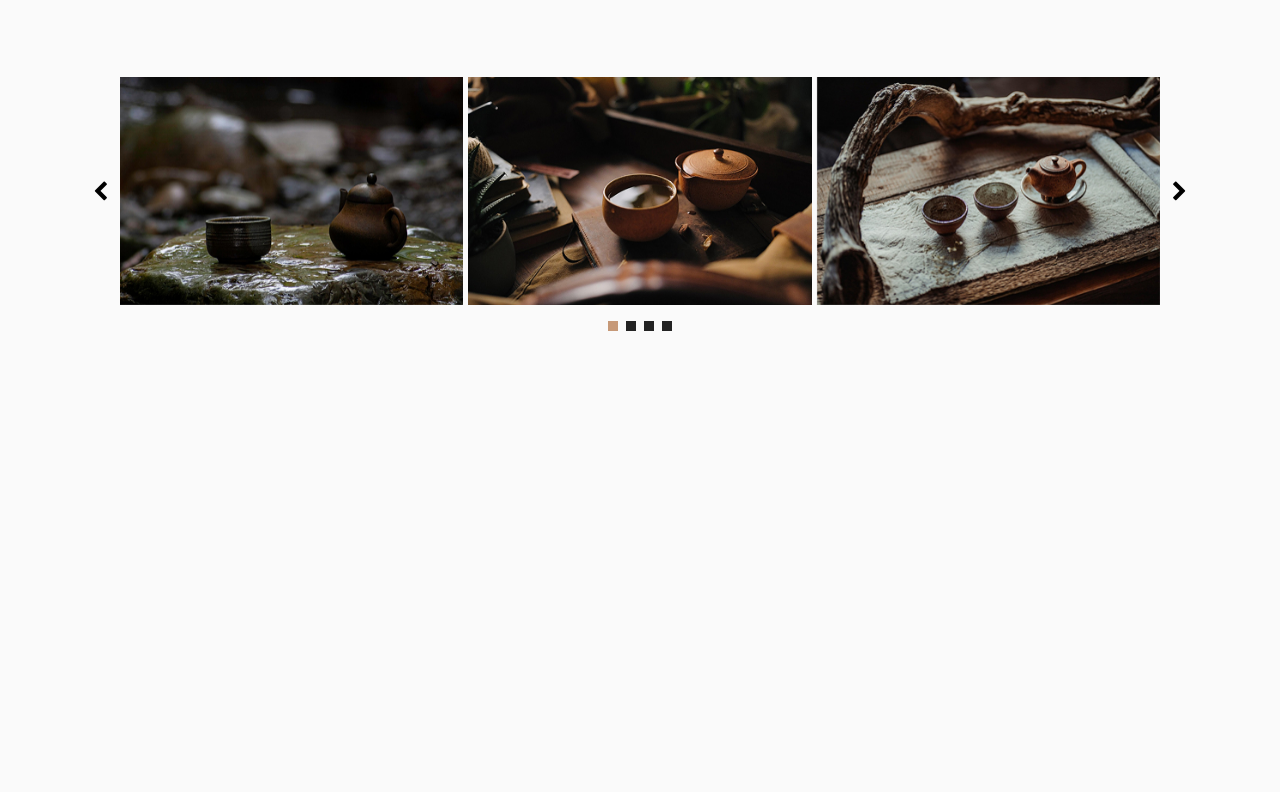
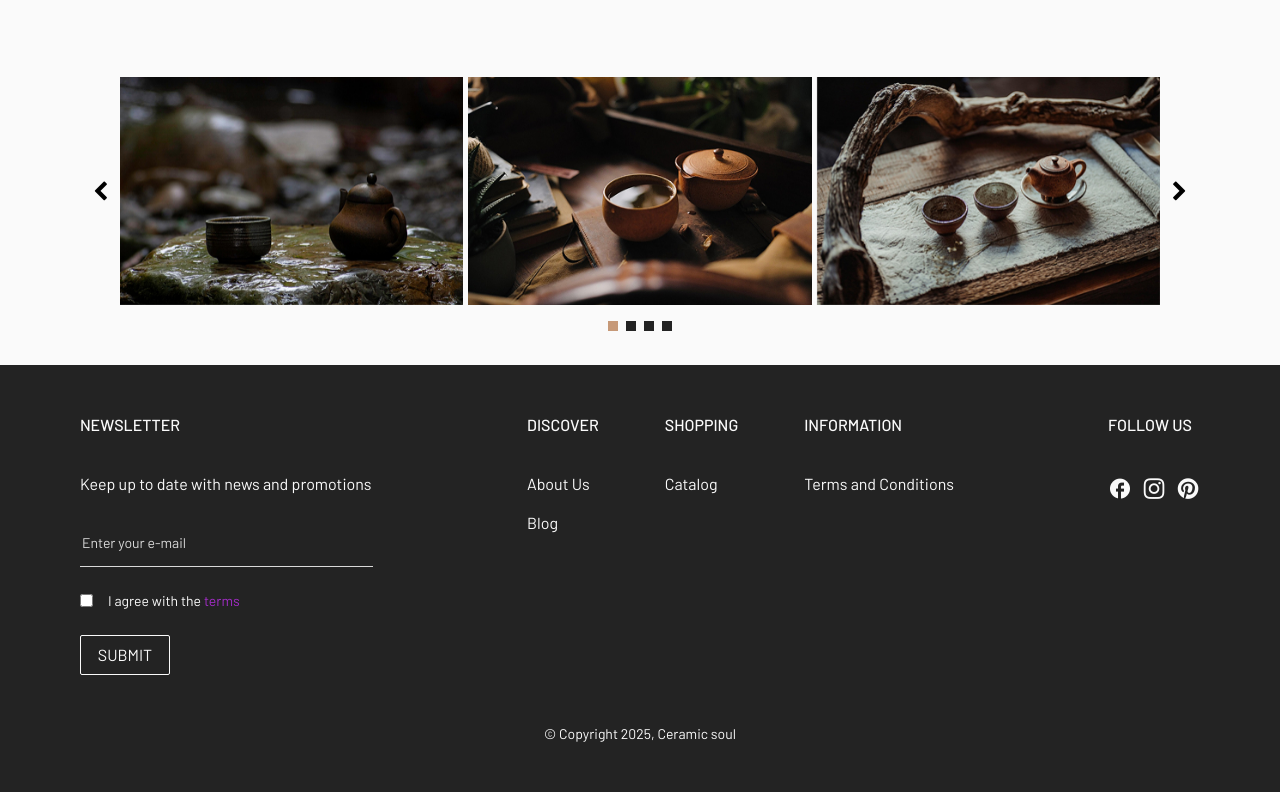
Before and after one commit to Valerii-Hud/ceramic-soul, a website built with Vite: page index.html in a window 1280 px wide. Shown: the part 2091-2883 px from the top of the page. Before the commit the page ends 2426 px from the top, so only its background shows below. Built offline with nearby package versions, Linux system fonts and the light colour scheme.

Commit message:
Added HTML structure & RWD for footer

```diff
--- a/index.html
+++ b/index.html
@@ -1,4 +1,4 @@
-<!DOCTYPE html>
+<!doctype html>
 <html lang="en">
   <head>
     <meta charset="UTF-8" />
@@ -205,6 +205,88 @@
         </div>
       </div>
     </section>
+
+    <!-- ——————~ FOOTER ~—————— -->
+    <footer class="footer footer_spaced">
+      <div class="container">
+        <div class="footer__wrapper">
+          <div class="footer__newsletter">
+            <h2 class="footer__header">newsletter</h2>
+            <div class="footer__text footer__text_spaced">
+              Keep up to date with news and promotions
+            </div>
+            <form action="#" class="footer__form">
+              <input
+                placeholder="Enter your e-mail"
+                type="email"
+                class="footer__input"
+                required
+              />
+              <label class="footer__check-block" for="footer__checkbox">
+                <input
+                  required
+                  class="footer__checkbox"
+                  type="checkbox"
+                  id="footer__checkbox"
+                />
+                I agree with the <a href="#">terms</a></label
+              >
+              <button class="btn-submit footer__form-btn">submit</button>
+            </form>
+          </div>
+          <div class="footer__links">
+            <div class="footer__links-block">
+              <h2 class="footer__header">discover</h2>
+              <nav class="footer__nav">
+                <ul>
+                  <li class="footer__link"><a href="#">About Us</a></li>
+                  <li class="footer__link"><a href="#">Blog</a></li>
+                </ul>
+              </nav>
+            </div>
+            <div class="footer__links-block">
+              <h2 class="footer__header">shopping</h2>
+              <nav class="footer__nav">
+                <ul>
+                  <li class="footer__link"><a href="#">Catalog</a></li>
+                </ul>
+              </nav>
+            </div>
+            <div class="footer__links-block">
+              <h2 class="footer__header">information</h2>
+              <nav class="footer__nav">
+                <ul>
+                  <li class="footer__link">
+                    <a href="#">Terms and Conditions</a>
+                  </li>
+                </ul>
+              </nav>
+            </div>
+          </div>
+          <div class="footer__social">
+            <h2 class="footer__header">follow us</h2>
+            <ul class="footer__social-block">
+              <li>
+                <a href="https://www.facebook.com/">
+                  <span class="icon-facebook"></span>
+                </a>
+              </li>
+              <li>
+                <a href="https://www.instagram.com/">
+                  <span class="icon-instagram"></span>
+                </a>
+              </li>
+              <li>
+                <a href="https://www.pinterest.com/">
+                  <span class="icon-pinterest-circled"></span>
+                </a>
+              </li>
+            </ul>
+          </div>
+        </div>
+        <div class="footer__copyright">© Copyright 2025, Ceramic soul</div>
+      </div>
+    </footer>
     <script type="module" src="/src/js/script.js"></script>
   </body>
 </html>
--- /dev/null
+++ b/src/sass/blocks/footer.scss
@@ -0,0 +1,167 @@
+@use "/src/sass/base/variables.scss" as *;
+
+.footer {
+  padding: 50px 0;
+  background-color: $dark-color;
+  &_spaced {
+    margin-top: 60px;
+  }
+  &__header {
+    color: $light-color;
+    font-size: 16px;
+    font-style: normal;
+    font-weight: 500;
+    line-height: normal;
+    text-transform: uppercase;
+  }
+  &__text {
+    color: $light-color;
+    font-size: 16px;
+    font-style: normal;
+    font-weight: 400;
+    line-height: normal;
+    &_spaced {
+      margin-top: 40px;
+    }
+  }
+  &__form {
+    margin-top: 40px;
+  }
+  &__input {
+    display: block;
+    width: 293px;
+    padding-bottom: 15px;
+    background-color: transparent;
+    box-shadow: none;
+    border: none;
+    border-bottom: 1px solid $ui-active;
+    font-size: 14px;
+    font-style: normal;
+    font-weight: 400;
+    line-height: normal;
+    color: $ui-active;
+    &::placeholder {
+      font-size: 14px;
+      font-style: normal;
+      font-weight: 400;
+      line-height: normal;
+      color: $ui-active;
+    }
+  }
+  &__check-block {
+    display: flex;
+    align-items: center;
+    margin-top: 20px;
+    color: $light-color;
+    font-size: 14px;
+    font-style: normal;
+    font-weight: 400;
+    line-height: 28px;
+    a {
+      margin-left: 3px;
+      text-decoration: none;
+      color: #a22dc6;
+    }
+  }
+  &__checkbox {
+    margin-right: 15px;
+  }
+  &__form-btn {
+    margin-top: 20px;
+  }
+  &__links {
+    margin-top: 40px;
+    display: flex;
+    flex-wrap: wrap;
+    column-gap: 66px;
+    row-gap: 40px;
+  }
+  &__nav {
+    margin-top: 40px;
+    ul {
+      display: flex;
+      flex-direction: column;
+      row-gap: 20px;
+      padding: 0;
+      list-style-type: none;
+    }
+  }
+  &__link {
+    a {
+      color: $light-color;
+      font-size: 16px;
+      font-style: normal;
+      font-weight: 400;
+      line-height: normal;
+      text-decoration: none;
+    }
+  }
+  &__social {
+    margin-top: 40px;
+    &-block {
+      margin-top: 40px;
+      display: flex;
+      column-gap: 10px;
+      padding: 0;
+      list-style-type: none;
+      a {
+        display: block;
+        color: $light-color;
+        text-decoration: none;
+        font-size: 24px;
+      }
+      span:before {
+        margin: 0;
+      }
+    }
+  }
+  &__copyright {
+    margin-top: 40px;
+    text-align: center;
+    color: $light-color;
+    font-size: 14px;
+    font-style: normal;
+    font-weight: 400;
+    line-height: normal;
+  }
+}
+
+@media screen and (min-width: 768px) {
+  .footer {
+    &__wrapper {
+      display: flex;
+      flex-wrap: wrap;
+      justify-content: space-between;
+    }
+    &__newsletter {
+      width: 100%;
+    }
+    &__copyright {
+      margin-top: 50px;
+    }
+  }
+}
+
+@media screen and (min-width: 1200px) {
+  .footer {
+    &__newsletter {
+      width: auto;
+    }
+    &__social,
+    &__links {
+      margin-top: 0;
+    }
+  }
+}
+
+@media screen and (min-width: 1920px) {
+  .footer {
+    padding-top: 80px;
+    &_spaced {
+      margin-top: 100px;
+    }
+    &__copyright {
+      margin-top: 18px;
+    }
+  }
+}
--- a/src/sass/style.scss
+++ b/src/sass/style.scss
@@ -21,6 +21,7 @@
 @use "/src/sass/blocks/activities.scss";
 @use "/src/sass/blocks/git.scss";
 @use "/src/sass/blocks/works.scss";
+@use "/src/sass/blocks/footer.scss";
 
 // :root {
 // 	--light-color: #f5f5f7;
--- a/src/sass/ui/buttons.scss
+++ b/src/sass/ui/buttons.scss
@@ -17,6 +17,18 @@
       border: 1px solid $ui-ceramic;
       outline: 1px solid $ui-ceramic;
     }
+    &:disabled {
+      color: $ui-disabled;
+      border: 1px solid $ui-disabled;
+    }
+  }
+  &-submit {
+    @include btn;
+    width: 90px;
+    height: 40px;
+    font-size: 16px;
+    color: $light-color;
+    border: 1px solid $light-color;
     &:disabled {
       color: $ui-disabled;
       border: 1px solid $ui-disabled;
```
